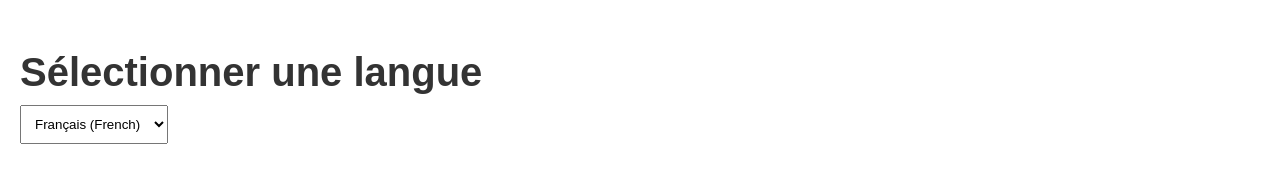
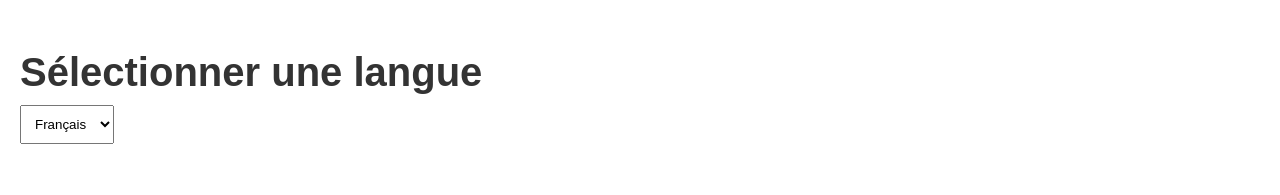
Before and after one commit to Luna-bf/Simple_translation_frontend, a plain HTML site: page index.html in a window 1280 px wide. Shown: the top 195 px of the page. Drawn offline with Linux system fonts and the light colour scheme.

Commit message:
Update index.html

```diff
--- a/index.html
+++ b/index.html
@@ -11,8 +11,8 @@
 <body>
     <h1>Sélectionner une langue</h1>
         <select name="choose_language" id="choose-language">
-            <option value="fr">Français (French)</option>
-            <option value="en">Anglais (English)</option>
+            <option value="fr">Français</option>
+            <option value="en">Anglais</option>
         </select>
         <div class="content">
             <h3 id="h3">Faits intéressants sur les chats</h3>
```
